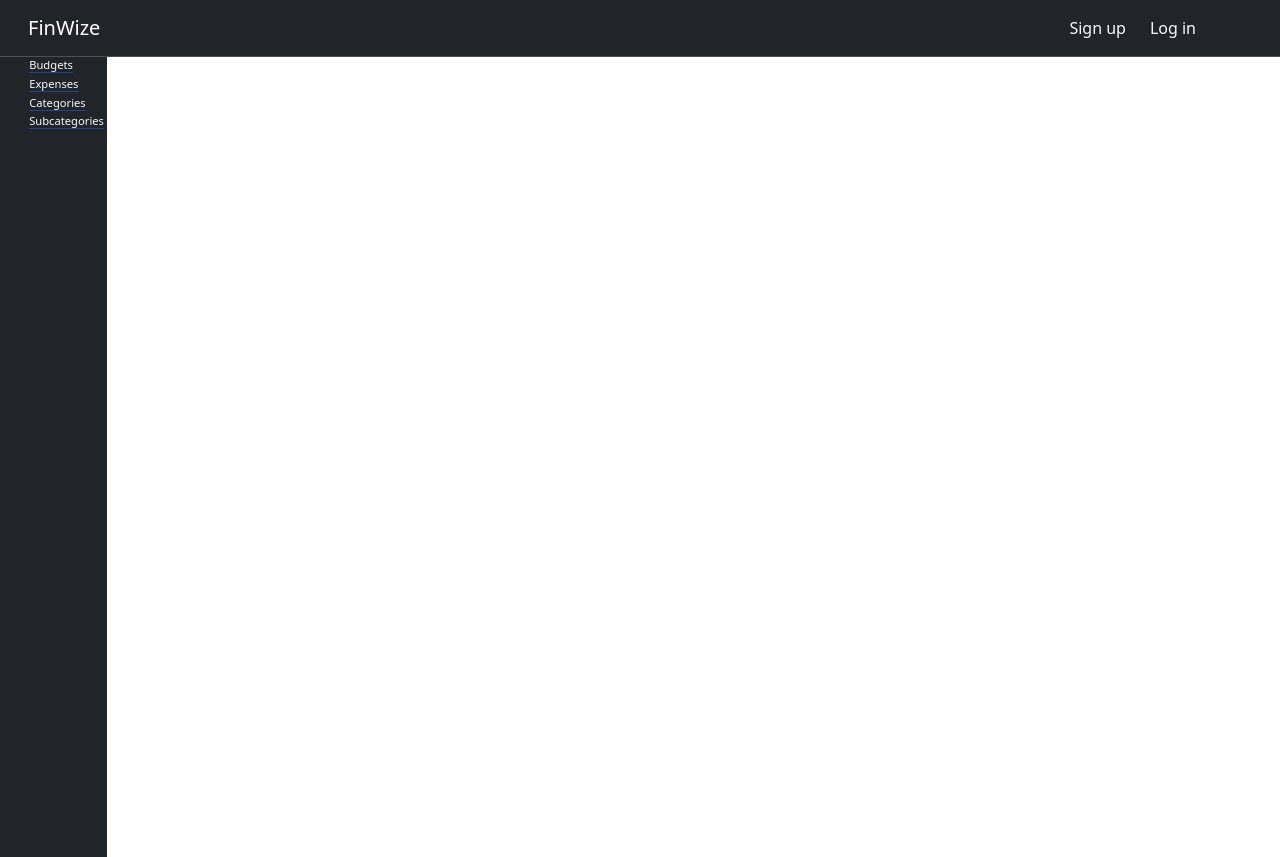
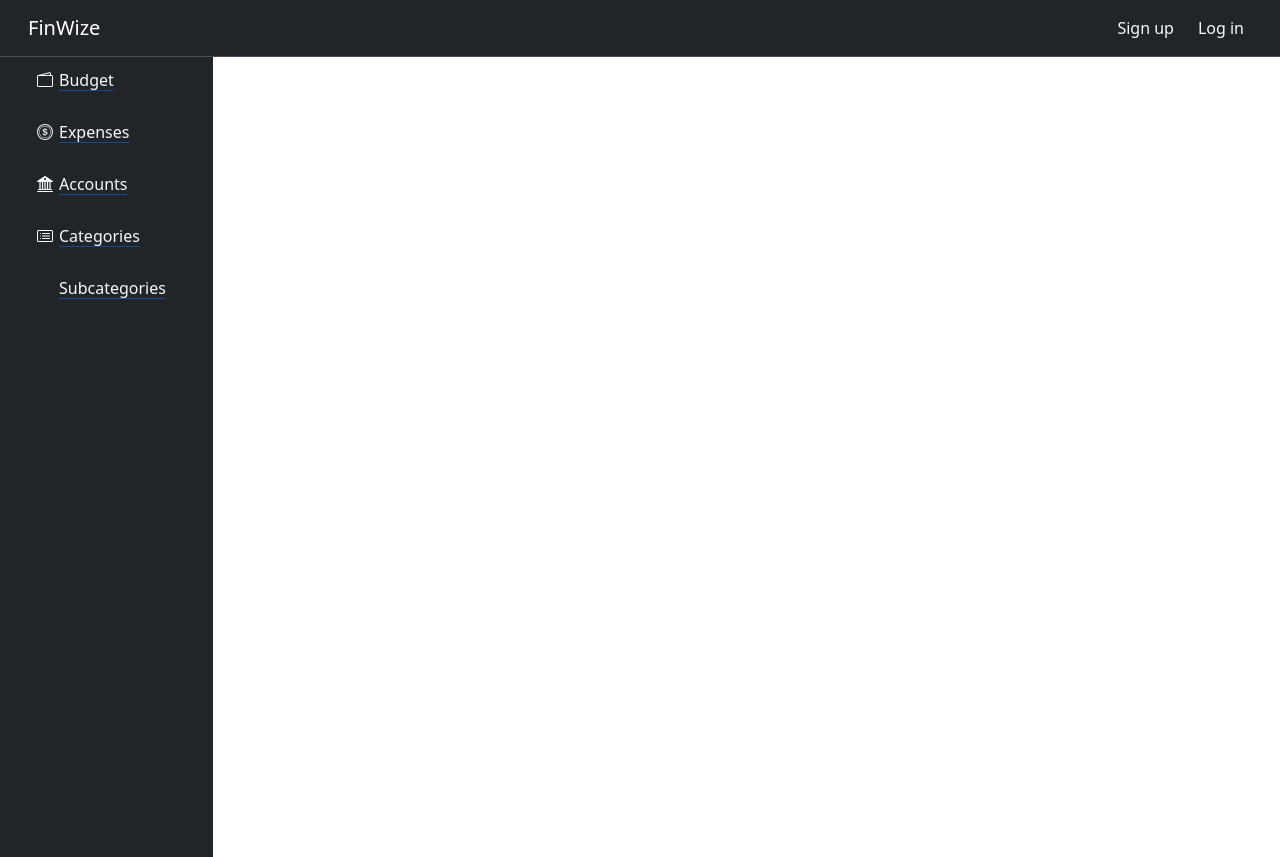
Before and after one commit to chrisFinnerty/finwize, a Flask app: template templates/home.html in a window 1280 px wide. Run offline with Flask 3, Linux system fonts and the light colour scheme; the template is opened without the code that fills it, so the values that code supplies are empty.

Commit message:
Updated styles/logos for aside.

```diff
--- a/static/styles.css
+++ b/static/styles.css
@@ -13,30 +13,36 @@
 
 @media (max-width: 1920px) {
     .text-md {
-        font-size: .9rem; /* Example: Adjust font size for x-large screens */
+        font-size: 1rem; /* Example: Adjust font size for x-large screens */
     }
 }
 
 @media (max-width: 1511px) {
     .text-md {
-        font-size: .7rem; /* Example: Adjust font size for x-large screens */
+        font-size: 1rem; /* Example: Adjust font size for x-large screens */
     }
 }
 
 @media (max-width: 992px) {
     .text-md {
-        font-size: .7rem; /* Example: Adjust font size for large screens */
+        font-size: 1rem; /* Example: Adjust font size for large screens */
     }
 }
 
 @media (max-width: 768px) {
     .text-md {
-        font-size: .7rem; /* Example: Adjust font size for medium screens */
+        font-size: 1rem; /* Example: Adjust font size for medium screens */
     }
 }
 
 @media (max-width: 576px) {
     .text-md {
-        font-size: .6rem; /* Example: Adjust font size for small screens */
+        font-size: .8rem; /* Example: Adjust font size for small screens */
     }
 }
+
+@media (max-width: 443px) {
+    .text-md {
+        font-size: .7rem; /* Example: Adjust font size for small screens */
+    }
+}
--- a/templates/base.html
+++ b/templates/base.html
@@ -12,7 +12,7 @@
     <nav class="navbar navbar-expand-lg bg-dark border-bottom border-body" data-bs-theme="dark">
         <div class="container-fluid">
             <a href="/" class="navbar-brand ms-3"><span>FinWize</span></a>
-            <div class="ms-auto me-5">
+            <div class="ms-auto">
                 <button class="navbar-toggler" type="button" data-bs-toggle="collapse" data-bs-target="#navbarNavAltMarkup" aria-controls="navbarNavAltMarkup" aria-expanded="false" aria-label="Toggle navigation">
                     <span class="navbar-toggler-icon"></span>
                 </button>
--- a/templates/home.html
+++ b/templates/home.html
@@ -3,25 +3,62 @@
 {% block content %}
 <div class="container-fluid">
     <div class="row">
-        <aside class="col-xl-1 col-lg-2 col-md-3 col-sm-3 col-3 bg-dark text-white d-flex flex-column align-items-start vh-100" id="home-aside">
+        <aside class="col-xl-2 col-lg-2 col-md-3 col-sm-4 col-4 bg-dark text-white d-flex flex-column vh-100" id="home-aside">
             <div class="flex-grow-1">
-                <ul class="list-unstyled text-md">
-                    <li><a href="" class="icon-link icon-link-hover text-light">
-                        <svg class="bi" aria-hidden="true"><use xlink:href="#clipboard"></use></svg>
-                        Budgets
-                    </a></li>
-                    <li><a href="" class="icon-link icon-link-hover text-light">
-                        <svg class="bi" aria-hidden="true"><use xlink:href="#clipboard"></use></svg>
-                        Expenses
-                    </a></li>
-                    <li><a href="" class="icon-link icon-link-hover text-light">
-                        <svg class="bi" aria-hidden="true"><use xlink:href="#clipboard"></use></svg>
-                        Categories
-                    </a></li>
-                    <li><a href="" class="icon-link icon-link-hover text-light">
-                        <svg class="bi" aria-hidden="true"><use xlink:href="#clipboard"></use></svg>
-                        Subcategories
-                    </a></li>
+                <ul class="list-unstyled">
+                    <div class="container d-flex flex-column align-items-start">
+                        <button class="btn btn-dark w-100 mb-2 mt-1 text-start">
+                            <li>
+                                <a href="" class="icon-link icon-link-hover text-light text-md">
+                                    <svg xmlns="http://www.w3.org/2000/svg" width="16" height="16" fill="currentColor" class="bi bi-wallet2" viewBox="0 0 16 16">
+                                        <path d="M12.136.326A1.5 1.5 0 0 1 14 1.78V3h.5A1.5 1.5 0 0 1 16 4.5v9a1.5 1.5 0 0 1-1.5 1.5h-13A1.5 1.5 0 0 1 0 13.5v-9a1.5 1.5 0 0 1 1.432-1.499zM5.562 3H13V1.78a.5.5 0 0 0-.621-.484zM1.5 4a.5.5 0 0 0-.5.5v9a.5.5 0 0 0 .5.5h13a.5.5 0 0 0 .5-.5v-9a.5.5 0 0 0-.5-.5z"/>
+                                      </svg>
+                                    Budget
+                                </a>
+                            </li>
+                        </button>
+                        <button class="btn btn-dark w-100 mb-2 mt-1 text-start">
+                            <li>
+                                <a href="" class="icon-link icon-link-hover text-light text-md">
+                                    <svg xmlns="http://www.w3.org/2000/svg" width="16" height="16" fill="currentColor" class="bi bi-coin" viewBox="0 0 16 16">
+                                        <path d="M5.5 9.511c.076.954.83 1.697 2.182 1.785V12h.6v-.709c1.4-.098 2.218-.846 2.218-1.932 0-.987-.626-1.496-1.745-1.76l-.473-.112V5.57c.6.068.982.396 1.074.85h1.052c-.076-.919-.864-1.638-2.126-1.716V4h-.6v.719c-1.195.117-2.01.836-2.01 1.853 0 .9.606 1.472 1.613 1.707l.397.098v2.034c-.615-.093-1.022-.43-1.114-.9zm2.177-2.166c-.59-.137-.91-.416-.91-.836 0-.47.345-.822.915-.925v1.76h-.005zm.692 1.193c.717.166 1.048.435 1.048.91 0 .542-.412.914-1.135.982V8.518z"/>
+                                        <path d="M8 15A7 7 0 1 1 8 1a7 7 0 0 1 0 14m0 1A8 8 0 1 0 8 0a8 8 0 0 0 0 16"/>
+                                        <path d="M8 13.5a5.5 5.5 0 1 1 0-11 5.5 5.5 0 0 1 0 11m0 .5A6 6 0 1 0 8 2a6 6 0 0 0 0 12"/>
+                                      </svg>
+                                    Expenses
+                                </a>
+                            </li>
+                        </button>
+                       <button class="btn btn-dark w-100 mb-2 mt-1 text-start">
+                            <li>
+                                <a href="" class="icon-link icon-link-hover text-light text-md">
+                                    <svg xmlns="http://www.w3.org/2000/svg" width="16" height="16" fill="currentColor" class="bi bi-bank2" viewBox="0 0 16 16">
+                                        <path d="M8.277.084a.5.5 0 0 0-.554 0l-7.5 5A.5.5 0 0 0 .5 6h1.875v7H1.5a.5.5 0 0 0 0 1h13a.5.5 0 1 0 0-1h-.875V6H15.5a.5.5 0 0 0 .277-.916zM12.375 6v7h-1.25V6zm-2.5 0v7h-1.25V6zm-2.5 0v7h-1.25V6zm-2.5 0v7h-1.25V6zM8 4a1 1 0 1 1 0-2 1 1 0 0 1 0 2M.5 15a.5.5 0 0 0 0 1h15a.5.5 0 1 0 0-1z"/>
+                                      </svg>
+                                Accounts
+                                </a>
+                            </li>
+                        </button>
+                       <button class="btn btn-dark w-100 mb-2 mt-1 text-start">
+                            <li>
+                                <a href="" class="icon-link icon-link-hover text-light text-md">
+                                    <svg xmlns="http://www.w3.org/2000/svg" width="16" height="16" fill="currentColor" class="bi bi-card-list" viewBox="0 0 16 16">
+                                        <path d="M14.5 3a.5.5 0 0 1 .5.5v9a.5.5 0 0 1-.5.5h-13a.5.5 0 0 1-.5-.5v-9a.5.5 0 0 1 .5-.5zm-13-1A1.5 1.5 0 0 0 0 3.5v9A1.5 1.5 0 0 0 1.5 14h13a1.5 1.5 0 0 0 1.5-1.5v-9A1.5 1.5 0 0 0 14.5 2z"/>
+                                        <path d="M5 8a.5.5 0 0 1 .5-.5h7a.5.5 0 0 1 0 1h-7A.5.5 0 0 1 5 8m0-2.5a.5.5 0 0 1 .5-.5h7a.5.5 0 0 1 0 1h-7a.5.5 0 0 1-.5-.5m0 5a.5.5 0 0 1 .5-.5h7a.5.5 0 0 1 0 1h-7a.5.5 0 0 1-.5-.5m-1-5a.5.5 0 1 1-1 0 .5.5 0 0 1 1 0M4 8a.5.5 0 1 1-1 0 .5.5 0 0 1 1 0m0 2.5a.5.5 0 1 1-1 0 .5.5 0 0 1 1 0"/>
+                                      </svg>
+                                Categories
+                                </a>
+                            </li>
+                        </button>
+                        <button class="btn btn-dark w-100 mb-2 mt-1 text-start">
+                            <li>
+                                <a href="" class="icon-link icon-link-hover text-light text-md">
+                                <svg class="bi" aria-hidden="true"><use xlink:href="#clipboard"></use></svg>
+                                Subcategories
+                                </a>
+                            </li>
+                        </button>
+                </div>
                 </ul>
             </div>
         </aside>
```
